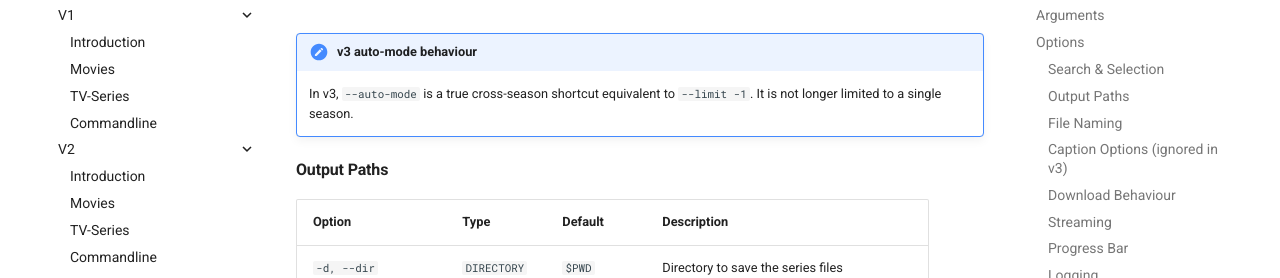
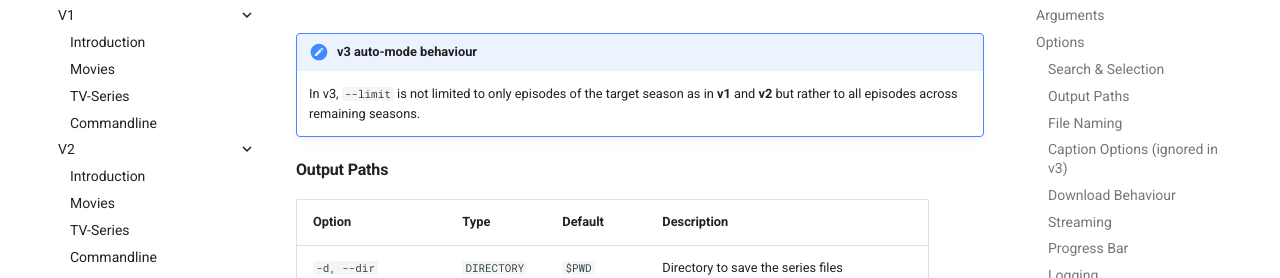
Before and after one commit to Simatwa/moviebox-api, an MkDocs documentation site: the page built from docs/v3/cli.md, in a window 1280 px wide and 900 px high, scrolled down 5376 px. Shown: the part 174-452 px from the top of the window. Built offline with MkDocs 1.6.1 and Material for MkDocs 9.7.7, drawn with Linux system fonts in a browser that asks for light colours; comment, search, counter and statistics services are not loaded.

Commit message:
docs(readme): set tasks amount to 1 - snippet for progress tracking docs: update note on --limit flag variations across different versions

```diff
--- a/docs/v3/cli.md
+++ b/docs/v3/cli.md
@@ -172,7 +172,7 @@ moviebox-v3 download-series [OPTIONS] TITLE
 | `-A, --auto-mode` | flag | — | Download all remaining episodes across all remaining seasons (shortcut for `--limit -1`) |
 
 !!! note "v3 auto-mode behaviour"
-    In v3, `--auto-mode` is a true cross-season shortcut equivalent to `--limit -1`. It is not longer limited to a single season.
+    In v3, `--limit` is not limited to only episodes of the target season as in **v1** and **v2** but rather to all episodes across remaining seasons.
 
 #### Output Paths
 
```
Also changed, not shown: README.md (+1 -1 lines).
